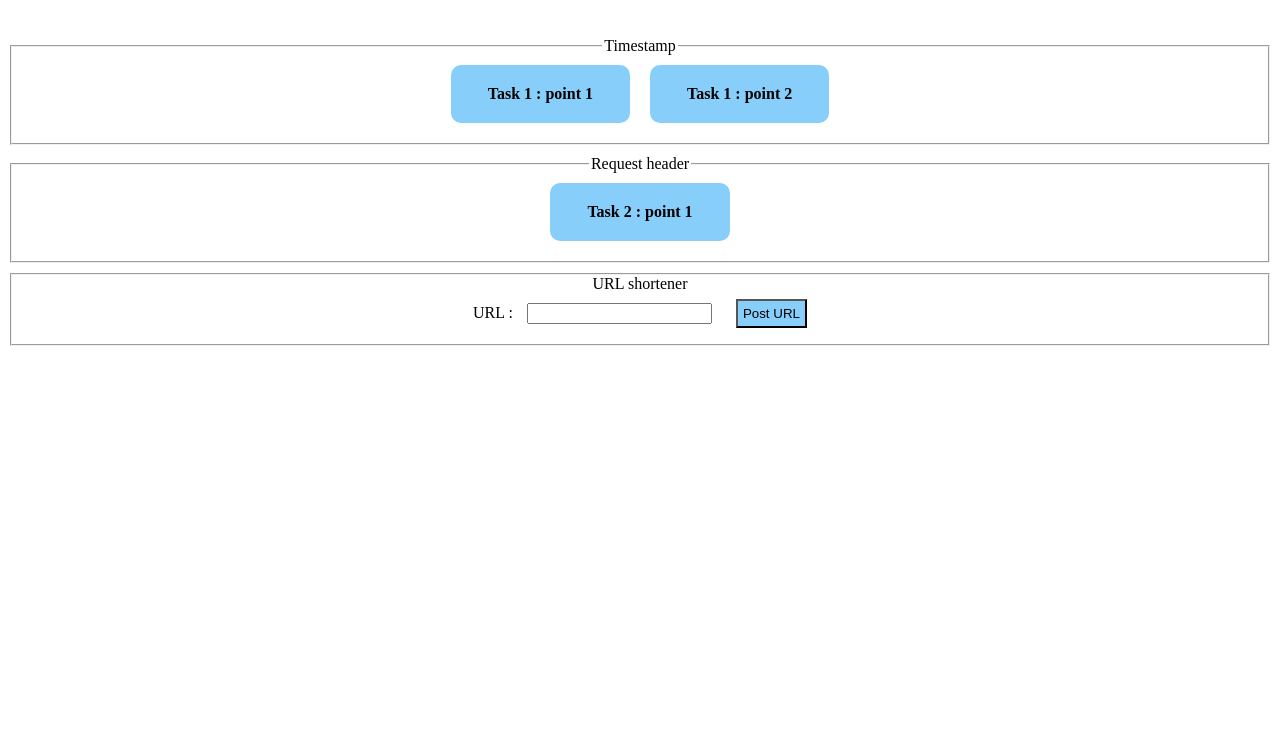
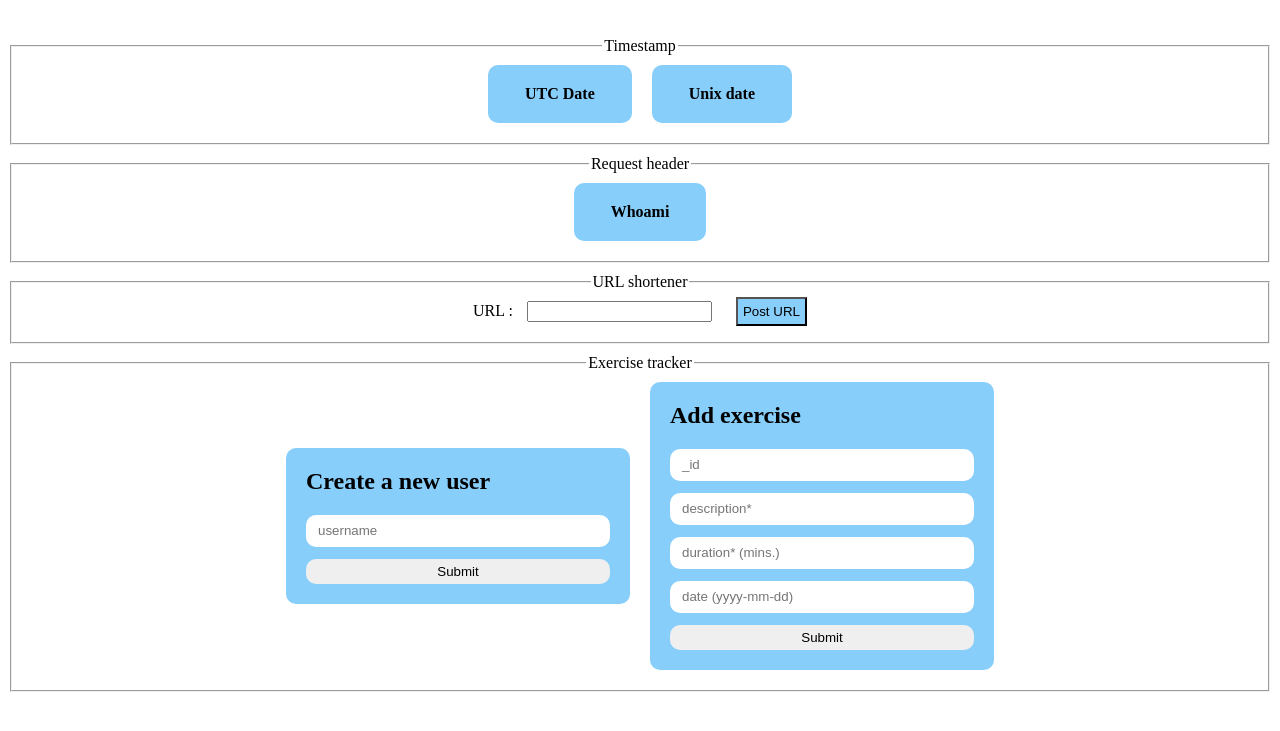
Before and after one commit to JokoPrabowo/freecodecamp_backend_project, a website: page views/index.html in a window 1280 px wide. Shown: the part 61-792 px from the top of the page. Drawn offline with Linux system fonts and the light colour scheme; files that its build step writes are made by us from their sources.

Commit message:
update interfaces

```diff
--- a/public/style.css
+++ b/public/style.css
@@ -42,3 +42,34 @@ fieldset{
 .inputx{
     margin: 10px;
 }
+
+.trackerform{
+    background-color: lightskyblue;
+    text-align: start;
+    padding: 0px 20px 20px 20px;
+    margin: 10px;
+    border-radius: 10px;
+}
+
+.trackerform input{
+    width: 300px;
+    height: 30px;
+    margin-bottom: 12px;
+    border: none;
+    border-radius: 10px;
+}
+
+.trackerform button{
+    width: 100%;
+    height: 25px;
+    border-radius: 10px;
+    border: none;
+}
+
+.trackerform button:hover{
+    background-color: white;
+}
+
+.trackerform input::placeholder{
+    padding-left: 10px;
+}
--- a/views/index.html
+++ b/views/index.html
@@ -23,16 +23,16 @@
             <section>
                 <fieldset>
                     <legend>Timestamp</legend>
-                    <a href="/api/2015-12-25" type="button" class="btnx">Task 1 : point 1</a><br>
-                    <a href="/api/1451001600000" type="button" class="btnx">Task 1 : point 2</a><br>
+                    <a href="/api/2015-12-25" type="button" class="btnx">UTC Date</a><br>
+                    <a href="/api/1451001600000" type="button" class="btnx">Unix date</a><br>
                 </fieldset>
                 <fieldset>
                     <legend>Request header</legend>
-                    <a href="/api/whoami" type="button" class="btnx">Task 2 : point 1</a><br>
+                    <a href="/api/whoami" type="button" class="btnx">Whoami</a><br>
                 </fieldset>
                 <fieldset>
+                    <legend>URL shortener</legend>
                     <form action="/api/shorturl" method="POST">
-                        <legend>URL shortener</legend>
                         <label>URL :</label>
                         <input type="text" id="url" name="url" class="inputx">
                         <a href="/api/shorturl" type="submit">
@@ -40,6 +40,22 @@
                         </a>
                     </form>
                 </fieldset>
+                <fieldset>
+                    <legend>Exercise tracker</legend>
+                    <form action="/api/users" method="POST" class="trackerform">
+                        <h2>Create a new user</h2>
+                        <input type="text" name="username" id="username" placeholder="username"><br>
+                        <button type="submit">Submit</button>
+                    </form>
+                    <form action="/api/users/:id/exercises" method="POST" class="trackerform">
+                        <h2>Add exercise</h2>
+                        <input type="text" name="id" id="id" placeholder="_id"><br>
+                        <input type="text" name="description" id="description" placeholder="description*"><br>
+                        <input type="text" name="duration" id="duration" placeholder="duration* (mins.)"><br>
+                        <input type="text" name="date" id="date" placeholder="date (yyyy-mm-dd)"><br>
+                        <button type="submit">Submit</button>
+                    </form>
+                </fieldset>
             </section>
         </main>
     </body>
```
